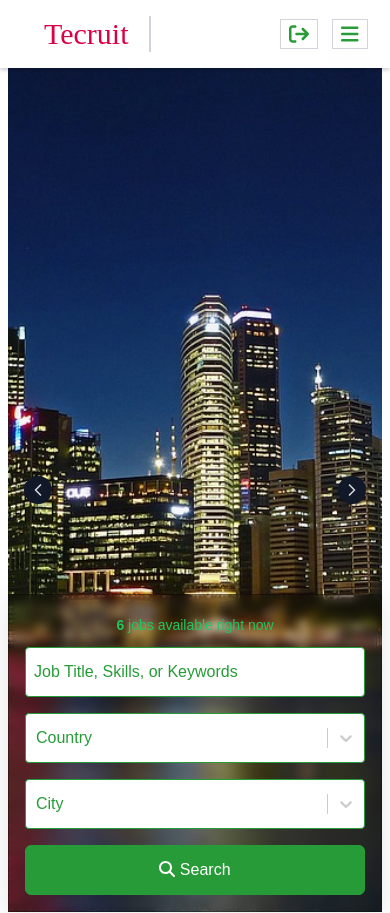
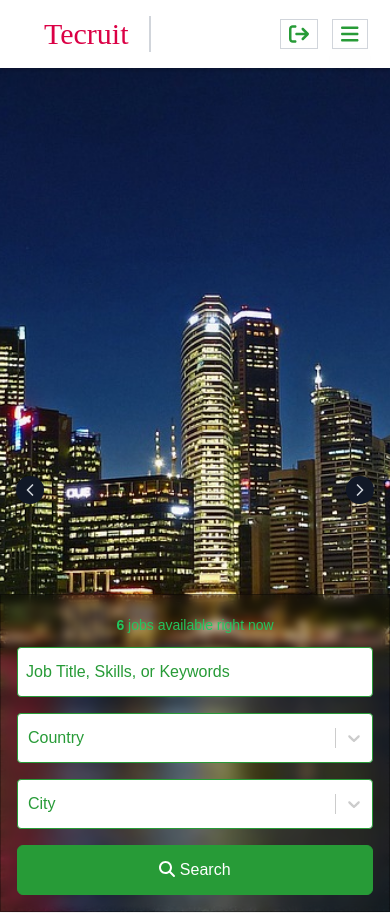
Before and after one commit to Rashadul-Haque-JS/tecruit-media, a React (Create React App) app: page / in a window 390 px wide. Shown: the top 913 px of the page. Built offline with nearby package versions, Linux system fonts and the light colour scheme; a web font is replaced by a local one.

Commit message:
Added new styles

```diff
--- a/src/screen/Home.js
+++ b/src/screen/Home.js
@@ -9,7 +9,7 @@ import LearningsCard from "../components/home/Learnings";
 const Home = () => {
   return (
     <div className="min-h-screen">
-      <div className="pb-10 sm:w-full sm:px-2 h-full flex justify-center items-center bg-cover bg-center relative w-full ">
+      <div className="pb-10 sm:w-full sm:px-0 h-full flex justify-center items-center bg-cover bg-center relative w-full ">
         <Carousel />
       </div>
       <FeaturedJobs />
```
